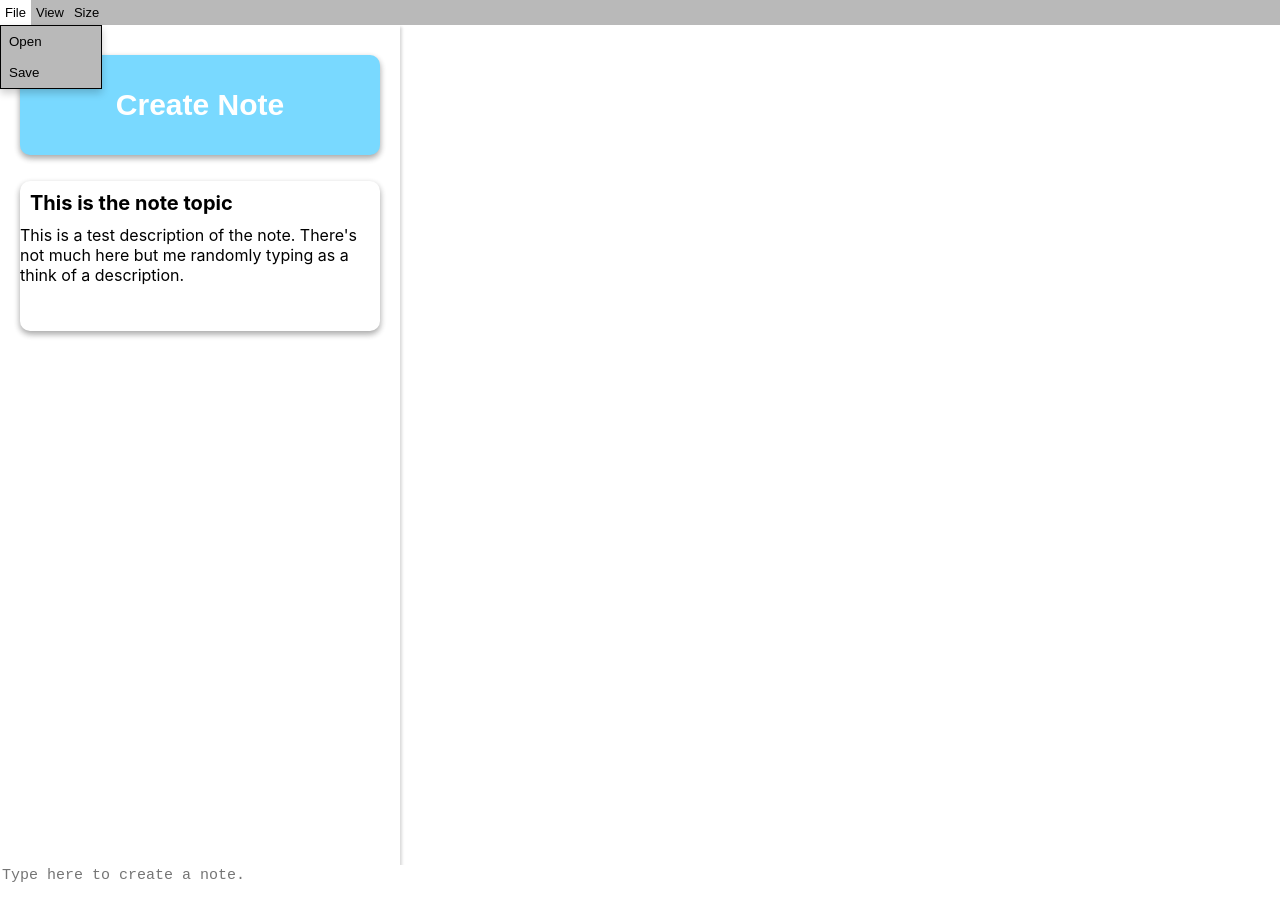
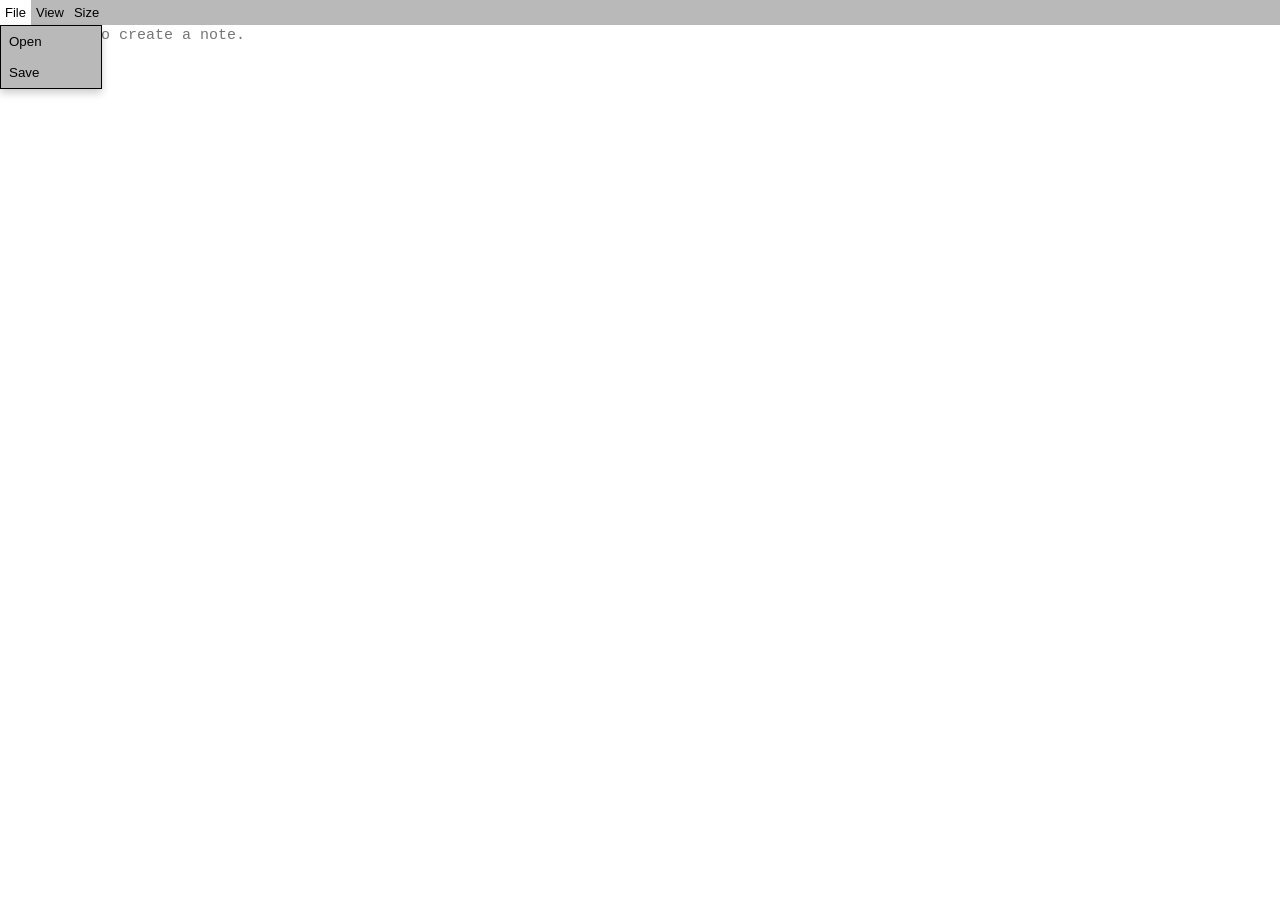
Before and after one commit to JulioGitMJC/NotepadProject, a React (Create React App) app: page / in a window 1280 px wide. Shown: the top 920 px of the page. After the commit the page ends 825 px from the top, so only its background shows below. Built offline with nearby package versions, Linux system fonts and the light colour scheme.

Commit message:
Uploaded by Bakous

```diff
--- a/src/App.js
+++ b/src/App.js
@@ -43,6 +43,7 @@ function App() {
           </div>
         </div>
 
+        {/* Size Menu */}
         <div className="dropdown">
           <button className="dropbtn">Size</button>
           <div className="dropdown-content">
@@ -56,15 +57,6 @@ function App() {
 
       </nav>
 
-      {/* Side Bar */}
-      <div className="Sidebar">
-        <button className="CreateNote">Create Note</button>
-        <div className='NewNote'>
-          <div className='NoteTopic'>This is the note topic</div>
-          <div className='NoteDescription'>This is a test description of the note. There's not much here but me randomly typing as a think of a description.</div>
-        </div>
-
-      </div>
 
       {/* Content */}
       <header className="App-header">
```
